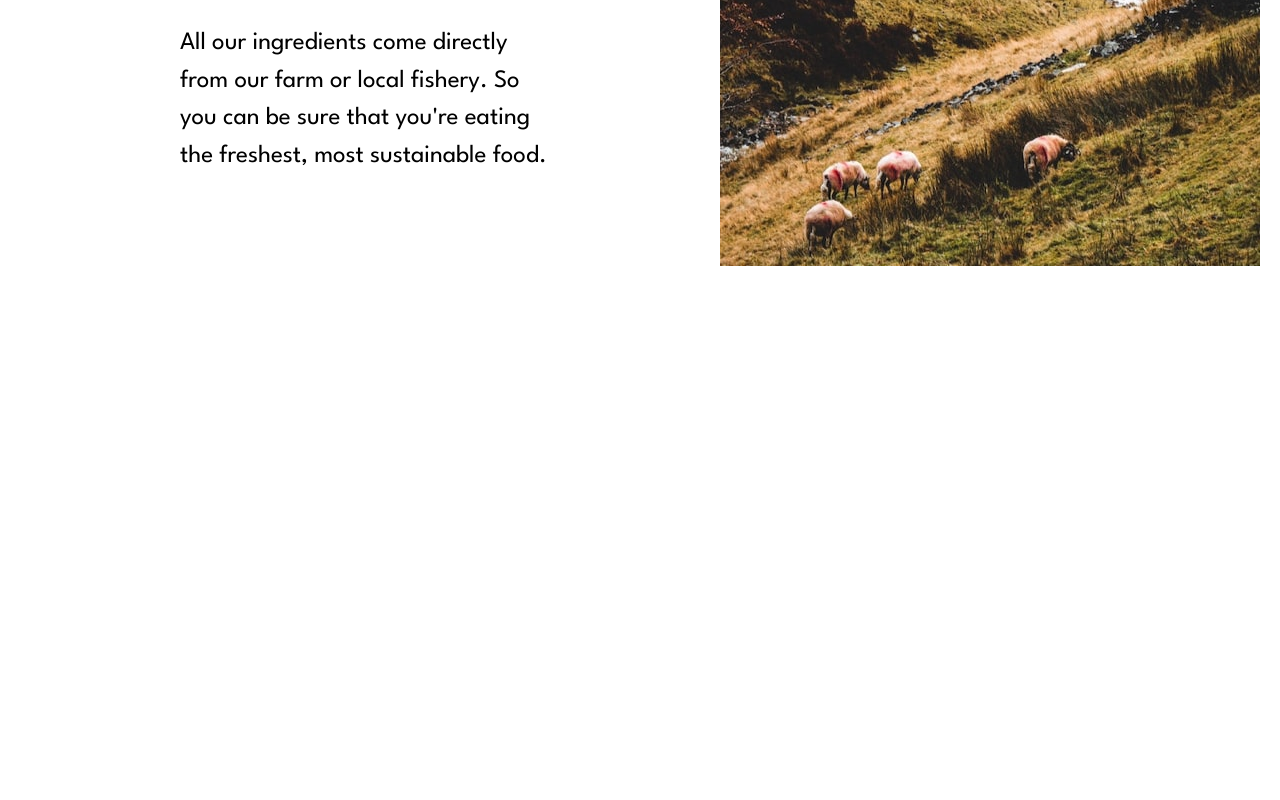
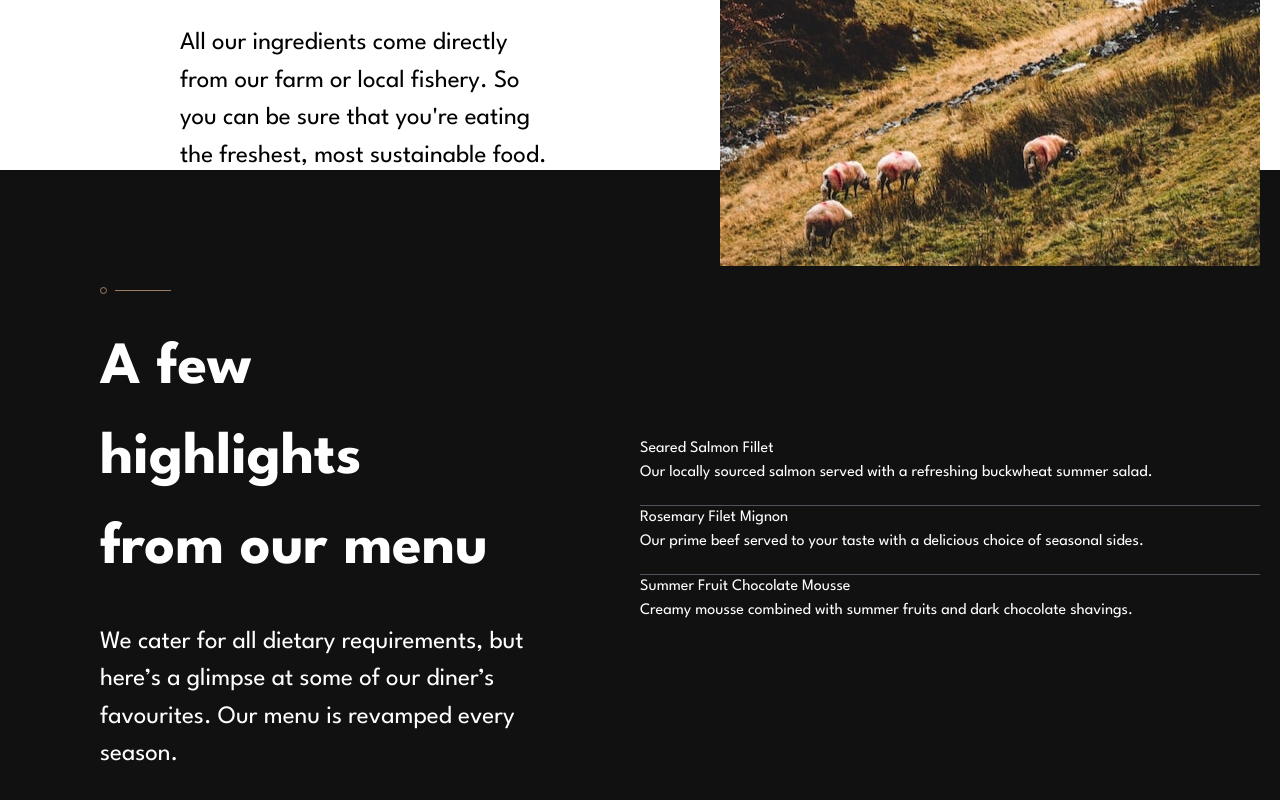
Before and after one commit to ezeqduarte/dinnerApp, a React (Vite) app: page / in a window 1280 px wide. Shown: the part 1670-2470 px from the top of the page. Before the commit the page ends 1936 px from the top, so only its background shows below. Built offline with nearby package versions, Linux system fonts and the light colour scheme.

Commit message:
avances tercera seccion

```diff
--- a/src/App.jsx
+++ b/src/App.jsx
@@ -52,6 +52,57 @@ function App() {
           ></img>
         </div>
       </section>
+      <section className="w-full flex justify-center h-[75vh] text-white h-[90vh]  bg-[#111111] ">
+        <div className="container flex py-[1rem] h-full mx-auto px-5 items-center justify-center lg:items-start lg:justify-start">
+          <div className="flex justify-center h-full w-1/2 px-[5rem] gap-[30px]  flex-col">
+            <svg xmlns="http://www.w3.org/2000/svg" width="71" height="7">
+              <g fill="none" fill-rule="evenodd">
+                <path fill="#9E7F66" d="M15 3h56v1H15z" />
+                <circle cx="3.5" cy="3.5" r="3" stroke="#9E7F66" />
+              </g>
+            </svg>
+            <h2 className="font-bold text-[60px] pr-[4rem]">
+              A few highlights from our menu
+            </h2>
+            <p className="font-regular text-[25px]">
+              We cater for all dietary requirements, but here’s a glimpse at
+              some of our diner’s favourites. Our menu is revamped every season.
+            </p>
+          </div>
+          <div className="w-1/2 flex flex-col justify-center h-full gap-5 divide-y divide-zinc-600">
+            <article className="border-bottom">
+              <img></img>
+              <div>
+                <h3>Seared Salmon Fillet</h3>
+                <p>
+                  Our locally sourced salmon served with a refreshing buckwheat
+                  summer salad.
+                </p>
+              </div>
+            </article>
+            <article>
+              <img></img>
+              <div>
+                <h3>Rosemary Filet Mignon</h3>
+                <p>
+                  Our prime beef served to your taste with a delicious choice of
+                  seasonal sides.
+                </p>
+              </div>
+            </article>
+            <article>
+              <img></img>
+              <div>
+                <h3>Summer Fruit Chocolate Mousse</h3>
+                <p>
+                  Creamy mousse combined with summer fruits and dark chocolate
+                  shavings.
+                </p>
+              </div>
+            </article>
+          </div>
+        </div>
+      </section>
     </div>
   );
 }
```
